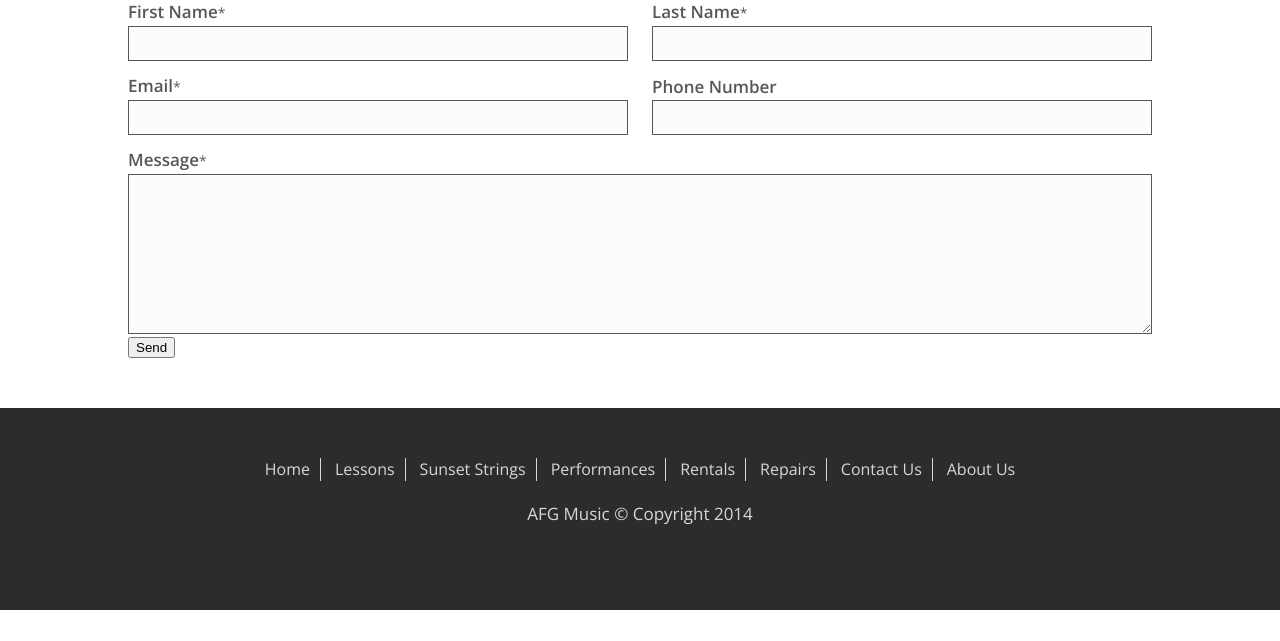
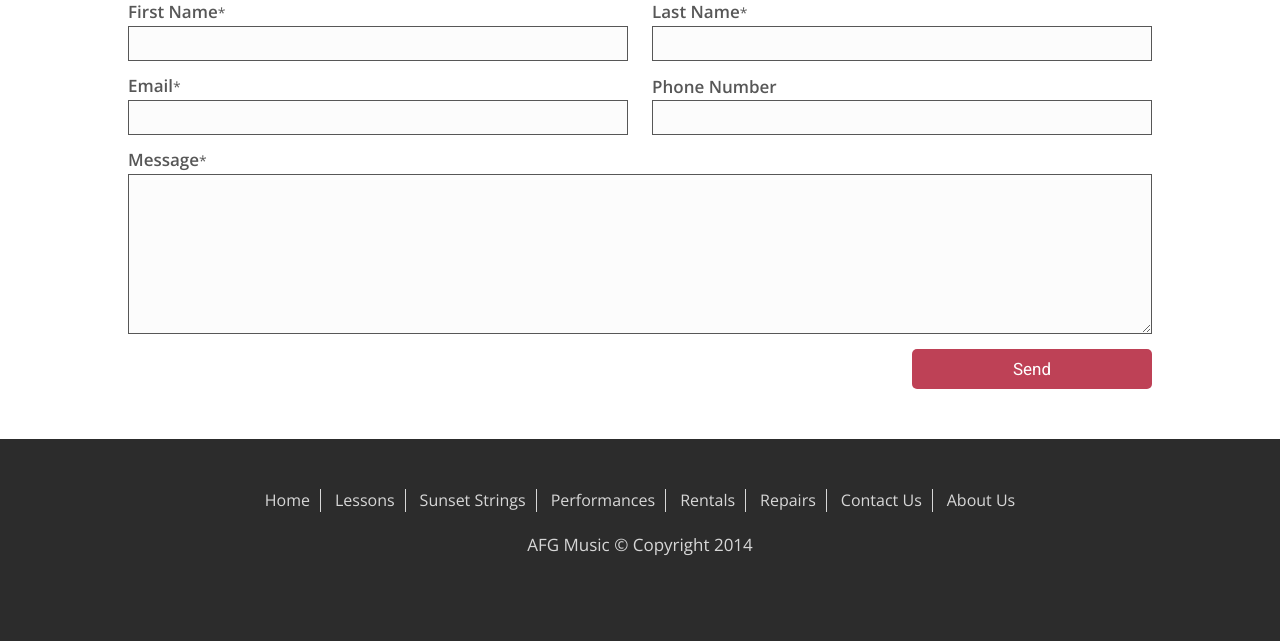
Before and after one commit to andrewss/AFG_Music, a PHP site: page /contact.php in a window 1280 px wide. Shown: the part 798-1439 px from the top of the page. Before the commit the page ends 1408 px from the top, so only its background shows below. Run offline with PHP 8.4, Linux system fonts and the light colour scheme; some libraries are stand-ins or nearby versions.

Commit message:
Send button finished

```diff
--- a/css/style.css
+++ b/css/style.css
@@ -747,6 +747,7 @@ p.note{
 			}
 	.contact form{
 		margin-top: 40px;
+		overflow: hidden;
 
 	}
 		.contact form .input_container{
@@ -812,3 +813,22 @@ p.note{
 				border: #575757 1px solid;
 				background-color: #FCFCFC;
 			}
+		.contact form button{
+			font-family: 'Roboto', sans-serif;
+			font-size: 17px;
+			font-weight: 400;
+			color: #ffffff;
+			text-decoration: none;
+			background-color: #be4156;
+			-webkit-border-radius: 5px;
+			-moz-border-radius: 5px;
+			border-radius: 5px;
+			padding: 10px 0;
+			display: inline-block;
+			border: 0;
+			width: 240px;
+			margin-top: 12px;
+			cursor: pointer;
+			float: right;
+			clear: both;
+		}
```
